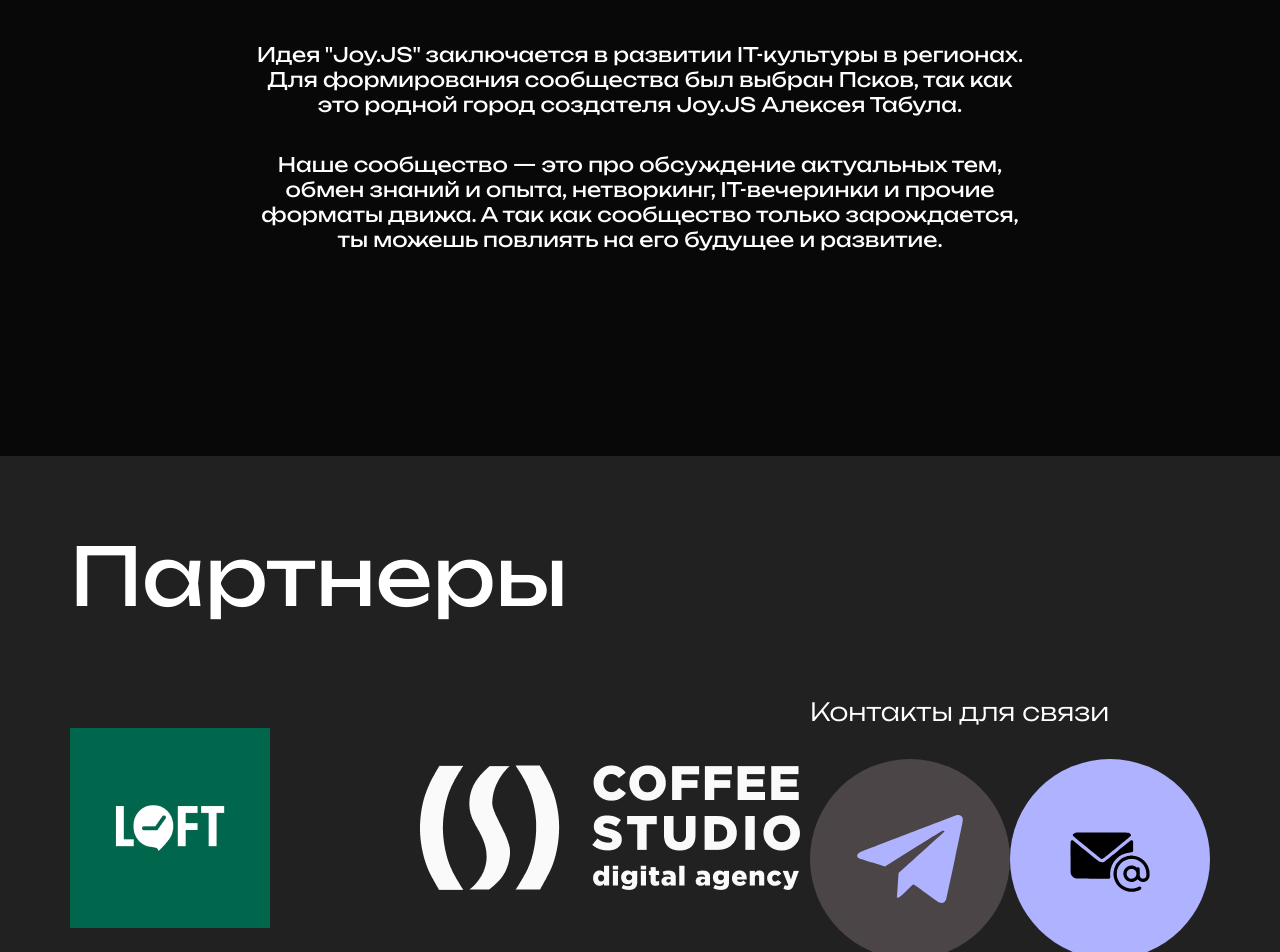
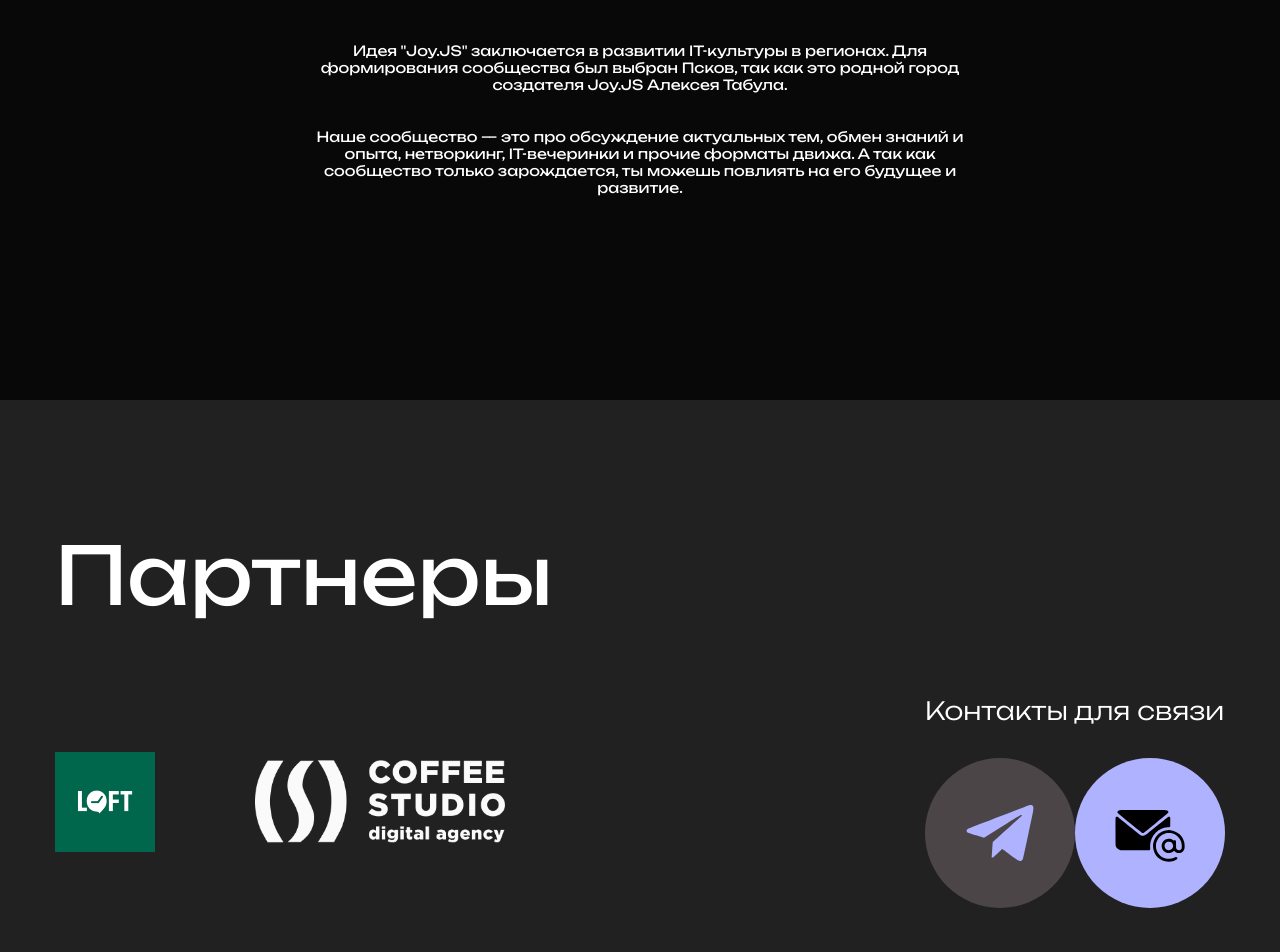
Before and after one commit to TabulaWeb/joyjs, a React (Vite) app: page / in a window 1280 px wide. Shown: the part 10020-10972 px from the top of the page. Built offline with nearby package versions, Linux system fonts and the light colour scheme; a web font is replaced by a local one.

Commit message:
questions

```diff
--- a/src/components/landing/comics.jsx
+++ b/src/components/landing/comics.jsx
@@ -39,6 +39,16 @@ const Images = styled.div`
 	display: grid;
 	grid-template-columns: 1fr 1fr 1fr;
 	gap: 20px;
+
+	@media screen and (max-width: 1024px) {
+		grid-template-columns: 415px 415px 415px;
+		overflow-x: auto;
+		width: 100%;
+	}
+
+	@media screen and (max-width: 600px) {
+		grid-template-columns: 1fr;
+	}
 `
 
 const Image = styled.img`
@@ -62,4 +72,23 @@ const Button = styled.a`
 	border: none;
 	cursor: pointer;
 	text-decoration: none;
+	transition: 300ms;
+
+	&:hover {
+		transition: 300ms;
+		border-color: #9496D3;
+		background-color: #9496D3;
+
+		& svg path {
+			fill: #080808;
+		}
+
+		& span {
+			color:  #080808;
+		}
+	}
+
+	@media screen and (max-width: 600px) {
+		height: 80px;
+	}
 `
--- a/src/components/landing/community.jsx
+++ b/src/components/landing/community.jsx
@@ -46,8 +46,8 @@ const Marquee = styled(ReactFastMarquee)`
 
 const Description = styled.p`
 	margin-bottom: 35px;
-	max-width: 775px;
-	font-size: 20px;
+	max-width: 700px;
+	font-size: 14px;
 	font-family: 'Unbounded-Regular';
 
 	&.subDescription {
--- a/src/components/landing/partners.jsx
+++ b/src/components/landing/partners.jsx
@@ -33,8 +33,8 @@ export const Partners = () => {
 							aria-label='link to telegram'
 						>
 							<IconTelegram
-								width={110}
-								height={110}
+								width={70}
+								height={70}
 								color='#AFB2FF'
 							/>
 						</Link>
@@ -43,7 +43,10 @@ export const Partners = () => {
 							name='link to email'
 							aria-label='link to email'
 						>
-							<IconEmail />
+							<IconEmail
+								width={70}
+								height={70}
+							/>
 						</Link>
 					</ContainerLink>
 				</Links>
@@ -54,8 +57,16 @@ export const Partners = () => {
 
 const Main = styled.section`
 	margin-bottom: 170px;
-	padding: 70px 50px;
+	padding: 125px 35px;
 	background-color: #212121;
+
+	@media screen and (max-width: 1024px) {
+		padding: 100px 35px;
+	}
+
+	@media screen and (max-width: 600px) {
+		padding: 75px 15px;
+	}
 `
 
 const Container = styled.div`
@@ -80,26 +91,33 @@ const Title = styled.div`
 const Content = styled.div`
 	display: flex;
 	justify-content: space-between;
+	gap: 70px;
+	flex-wrap: wrap;
 `
 
 const Logos = styled.div`
 	display: flex;
 	align-items: center;
-	gap: 150px;
+	gap: 100px;
+
+
+	@media screen and (max-width: 600px) {
+		gap: 70px;
+		flex-wrap: wrap;
+	}
 `
 
 const Logo = styled.img`
 	width: 100%;
-	height: 100%;
 	object-fit: contain;
 
 	&.coffee-studion {
-		max-width: 380px;
+		max-width: 250px;
 	}
 
 	&.loft {
-		width: 200px;
-		height: 200px;
+		width: 100px;
+		height: 100px;
 	}
 `
 
@@ -119,8 +137,8 @@ const ContainerLink = styled.div`
 `
 
 const Link = styled.a`
-	width: 200px;
-	height: 200px;
+	width: 150px;
+	height: 150px;
 	display: flex;
 	justify-content: center;
 	align-items: center;
--- a/src/components/landing/questions.jsx
+++ b/src/components/landing/questions.jsx
@@ -36,6 +36,14 @@ const Title = styled.h2`
 	margin-bottom: 100px;
 	font-size: 80px;
 	font-family: 'Unbounded-Regular';
+
+	@media screen and (max-width: 1024px) {
+		font-size: 50px;
+	}
+
+	@media screen and (max-width: 600px) {
+		font-size: 30px;
+	}
 `
 
 const Description = styled.p`
@@ -61,4 +69,19 @@ const Button = styled.a`
 	font-family: 'Unbounded-Medium';
 	font-size: 15px;
 	text-decoration: none;
+	transition: 300ms;
+
+	&:hover {
+		transition: 300ms;
+		border-color: #9496D3;
+		background-color: #9496D3;
+
+		& svg path {
+			fill: #080808;
+		}
+
+		& span {
+			color:  #080808;
+		}
+	}
 `
```
